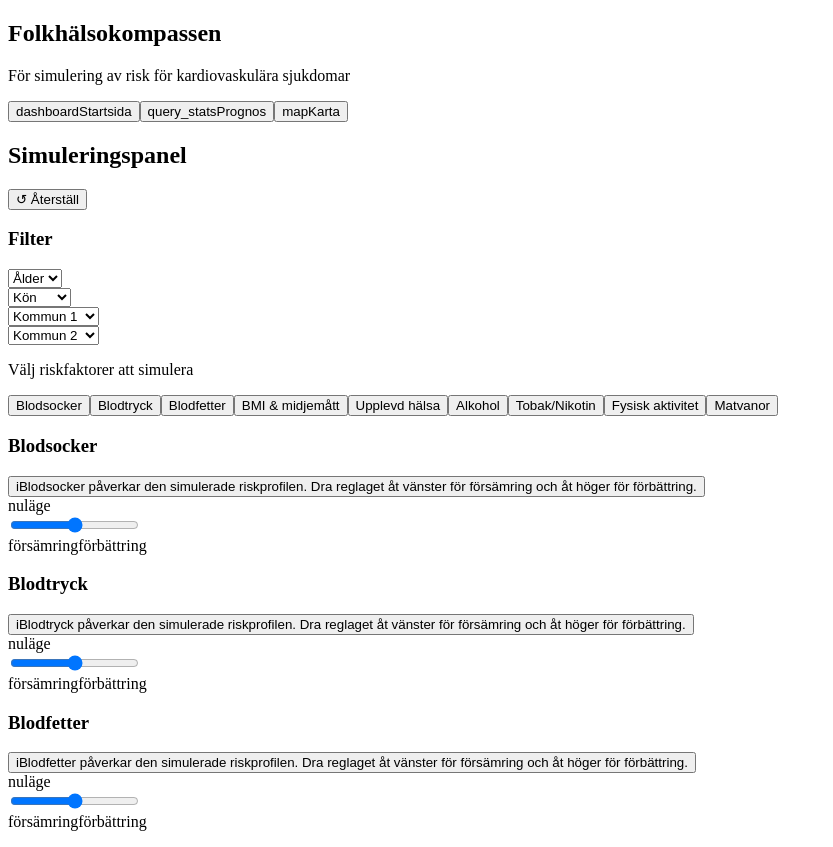
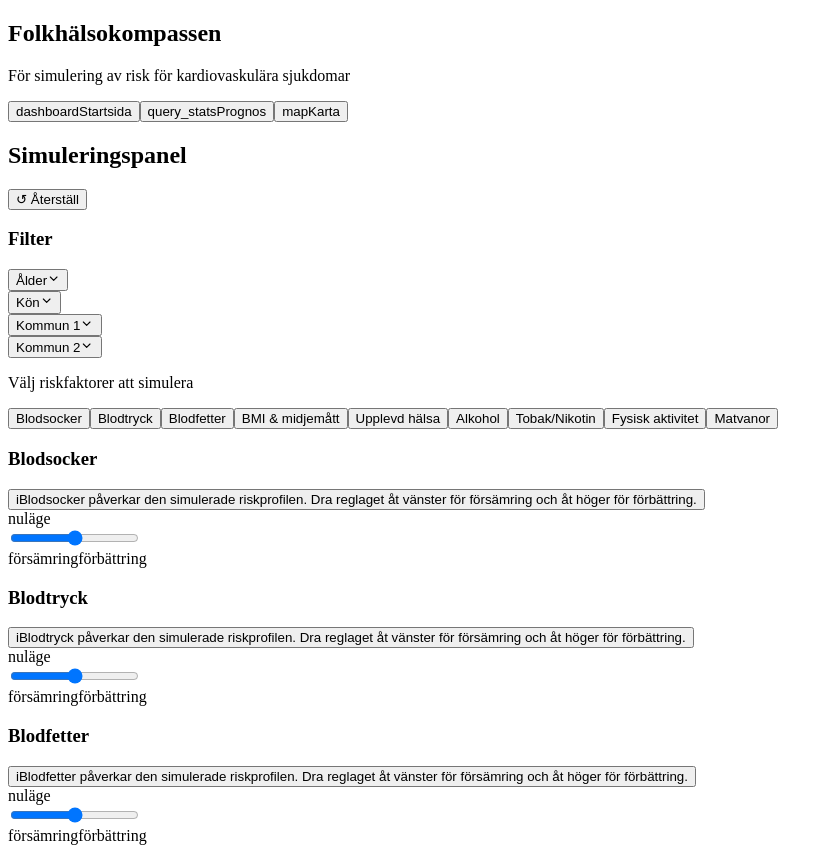
Before and after one commit to masa6009/VIP, a React (Vite) app in the folder folkhalso-kompassen/: page / in a window 1280 px wide. Shown: the top 847 px of the page, without its empty margins (0-833 px from the left). Built offline with nearby package versions, Linux system fonts and the light colour scheme; the HTML template or start-up script is replaced by a standard one.

Commit message:
Updated dropdowns

```diff
--- a/folkhalso-kompassen/src/App.jsx
+++ b/folkhalso-kompassen/src/App.jsx
@@ -1,4 +1,5 @@
 import React, { useMemo, useState } from "react";
+import { FiChevronDown } from "react-icons/fi";
 
 const C = {
   bg: "#f9f9f9",
@@ -129,26 +130,50 @@ const paths = [
 ];
 
 function Dropdown({ label, value, options, onChange, small = false }) {
+  const [open, setOpen] = useState(false);
+  const selectedLabel = value || label;
+
   if (!options) {
     return (
-      <button className={small ? "dropdown small" : "dropdown"}>
-        {label}
-        <span></span>
+      <button type="button" className={small ? "dropdownButton small" : "dropdownButton"}>
+        <span>{label}</span>
+        <FiChevronDown className="dropdownArrow" />
       </button>
     );
   }
+
   return (
     <div className={small ? "dropdown small" : "dropdown"}>
-      <select value={value} onChange={(e) => onChange(e.target.value)}>
-        <option value="" disabled>
-          {label}
-        </option>
-        {options.map((option) => (
-          <option key={option} value={option}>
-            {option}
-          </option>
-        ))}
-      </select>
+      <button
+        type="button"
+        className="dropdownButton"
+        onClick={() => setOpen((prev) => !prev)}
+      >
+        <span className={value ? "dropdownValue" : "dropdownPlaceholder"}>
+          {selectedLabel}
+        </span>
+        <FiChevronDown className={open ? "dropdownArrow open" : "dropdownArrow"} />
+      </button>
+
+      {open && (
+        <div className="dropdownMenu">
+          {options.map((option) => (
+            <button
+              key={option}
+              type="button"
+              className={
+                value === option ? "dropdownOption active" : "dropdownOption"
+              }
+              onClick={() => {
+                onChange(option);
+                setOpen(false);
+              }}
+            >
+              {option}
+            </button>
+          ))}
+        </div>
+      )}
     </div>
   );
 }
@@ -203,19 +228,35 @@ function ImpactStageChips({ value, onChange }) {
   );
 }
 function MapFilter({ selected, setSelected, mapImpact, setMapImpact }) {
+  const [mapAge, setMapAge] = useState("");
+  const [mapGender, setMapGender] = useState("");
+
   return (
     <section className="card mapFilter">
       <h3>Filter</h3>
-      <div className="grid grid-cols-12 gap-5">
-        <div className="col-span-12 md:col-span-4 space-y-4">
-          <Dropdown label="Ålder" />
-          <Dropdown label="Kön" />
+
+      <div className="mapFilterLayout">
+        <div className="mapFilterDropdowns">
+          <Dropdown
+            label="Ålder"
+            value={mapAge}
+            options={ageOptions}
+            onChange={setMapAge}
+          />
+          <Dropdown
+            label="Kön"
+            value={mapGender}
+            options={genderOptions}
+            onChange={setMapGender}
+          />
         </div>
-        <div className="col-span-12 md:col-span-8">
-          <p className="mb-3">Välj en riskfaktor</p>
+
+        <div className="mapFilterControls">
+          <p>Välj en riskfaktor</p>
           <RiskChips selected={selected} setSelected={setSelected} single />
-          <div className="mt-5">
-            <p className="mb-3">Välj simuleringsnivå</p>
+
+          <div className="mapStageSection">
+            <p>Välj simuleringsnivå</p>
             <ImpactStageChips value={mapImpact} onChange={setMapImpact} />
           </div>
         </div>
--- a/folkhalso-kompassen/src/styles.css
+++ b/folkhalso-kompassen/src/styles.css
@@ -172,44 +172,114 @@ button {
 }
 .dropdown {
   position: relative;
-  display: inline-flex;
-  align-items: center;
   width: 100%;
   max-width: 250px;
+}
+
+.dropdown.small {
+  min-width: 100px;
+  max-width: 120px;
+}
+
+.dropdownButton {
+  width: 100%;
+  min-height: 42px;
+  display: flex;
+  align-items: center;
+  justify-content: space-between;
+  gap: 10px;
   border: 1px solid #c2c6d3;
   background: white;
   border-radius: 10px;
   padding: 10px 12px;
+  color: #1a1c1c;
   cursor: pointer;
+  text-align: left;
+  transition:
+    border-color 0.15s ease,
+    box-shadow 0.15s ease,
+    background 0.15s ease;
 }
-.dropdown select {
-  all: unset;
+
+.dropdownButton:hover {
+  border-color: #0050a0;
+  background: #f9fbff;
+}
+
+.dropdown:focus-within .dropdownButton {
+  border-color: #0050a0;
+  box-shadow: 0 0 0 3px rgba(0, 80, 160, 0.12);
+}
+
+.dropdownValue {
+  color: #1a1c1c;
+  font-weight: 400;
+}
+
+.dropdownPlaceholder {
+  color: #424751;
+  font-weight: 400;
+}
+
+.dropdownArrow {
+  display: inline-flex;
+  align-items: center;
+  justify-content: center;
+  color: #003976;
+  font-size: 18px;
+  line-height: 1;
+  flex: 0 0 auto;
+  transition:
+    transform 0.15s ease,
+    color 0.15s ease;
+}
+
+.dropdownButton:hover .dropdownArrow {
+  color: #0050a0;
+}
+
+.dropdownArrow.open {
+  transform: rotate(180deg);
+  color: #0050a0;
+}
+
+.dropdownMenu {
+  position: absolute;
+  left: 0;
+  top: calc(100% + 6px);
+  z-index: 100;
   width: 100%;
-  padding: 0;
-  margin: 0;
+  max-height: 230px;
+  overflow-y: auto;
+  border: 1px solid #c2c6d3;
+  border-radius: 12px;
+  background: white;
+  box-shadow: 0 14px 30px rgba(0, 0, 0, 0.14);
+  padding: 6px;
+}
+
+.dropdownOption {
+  width: 100%;
+  display: block;
+  border: 0;
   background: transparent;
-  color: inherit;
-  font: inherit;
+  border-radius: 8px;
+  padding: 9px 10px;
+  color: #1a1c1c;
   cursor: pointer;
-  appearance: none;
-  -webkit-appearance: none;
-  -moz-appearance: none;
+  text-align: left;
+  font-size: 14px;
 }
-.dropdown::after {
-  content: "⌄";
-  position: absolute;
-  right: 12px;
-  top: 50%;
-  transform: translateY(-50%);
-  pointer-events: none;
-  color: #424751;
+
+.dropdownOption:hover {
+  background: #dce7f6;
+  color: #003976;
 }
-.dropdown:hover {
-  border-color: #0050a0;
-}
-.dropdown.small {
-  min-width: 100px;
-  padding: 8px 10px;
+
+.dropdownOption.active {
+  background: #dce7f6;
+  color: #003976;
+  font-weight: 700;
 }
 .chips {
   display: flex;
@@ -436,6 +506,28 @@ button {
 .mapFilterSlider .slider {
   min-height: auto;
 }
+
+.mapFilterLayout {
+  display: grid;
+  grid-template-columns: 260px 1fr;
+  gap: 24px;
+  align-items: start;
+}
+
+.mapFilterDropdowns {
+  display: grid;
+  grid-template-columns: 1fr;
+  gap: 10px;
+}
+
+.mapFilterControls p {
+  margin: 0 0 10px;
+  color: #424751;
+}
+
+.mapStageSection {
+  margin-top: 18px;
+}
 .mapPanel {
   max-width: 1320px;
   margin: auto;
@@ -551,6 +643,9 @@ button {
   .sliders {
     grid-template-columns: 1fr 1fr;
   }
+  .mapFilterLayout {
+  grid-template-columns: 1fr;
+}
 }
 @media (max-width: 700px) {
   .sliders {
--- /dev/null
+++ b/package.json
@@ -0,0 +1,5 @@
+{
+  "dependencies": {
+    "react-icons": "^5.6.0"
+  }
+}
```
